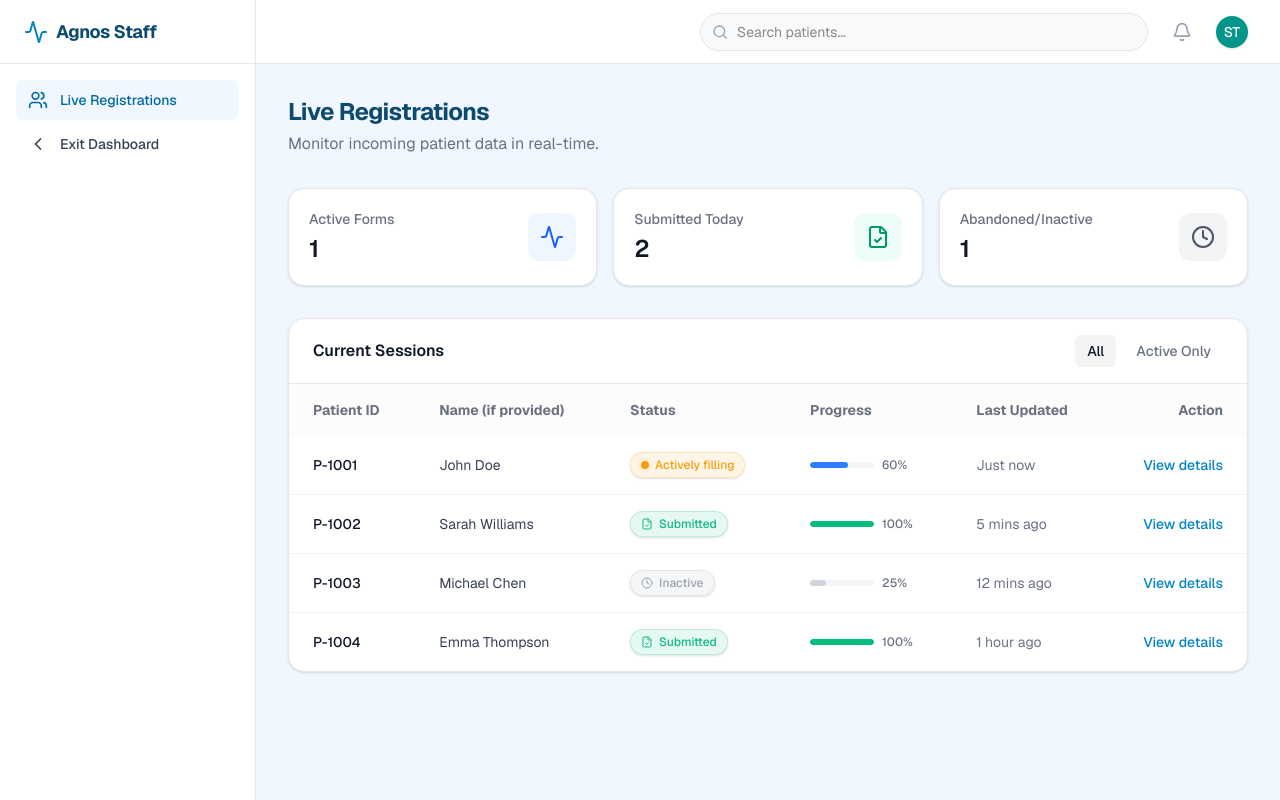
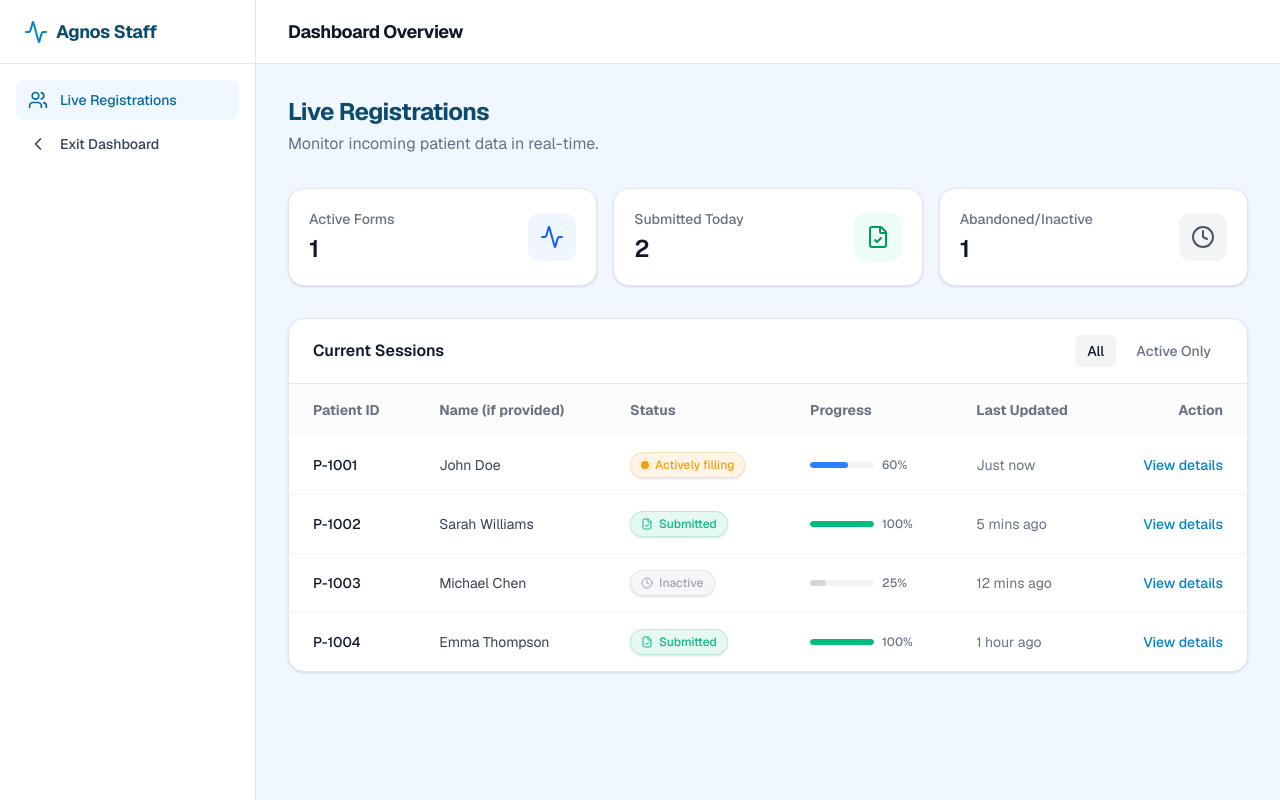
Before and after one commit to tharitnut/PulseSync, a Next.js app: page /staff in a window 1280 px wide. Built offline with nearby package versions, Linux system fonts and the light colour scheme.

Commit message:
Update UX/UI

```diff
--- a/app/staff/page.tsx
+++ b/app/staff/page.tsx
@@ -95,29 +95,14 @@ export default function StaffView() {
       <main className="flex-1">
         {/* Header */}
         <header className="h-16 bg-white border-b border-gray-200 flex items-center justify-between px-4 sm:px-6 lg:px-8 sticky top-0 z-10">
-          <div className="flex items-center md:hidden gap-2">
-            <Link href="/" className="p-1 -ml-1 text-gray-400 hover:text-gray-600 transition-colors">
+          <div className="flex items-center gap-2">
+            <Link href="/" className="p-1 -ml-1 text-gray-400 hover:text-gray-600 transition-colors md:hidden">
               <ChevronRight className="w-5 h-5 rotate-180" />
             </Link>
             <div className="flex items-center">
-              <Activity className="w-6 h-6 text-brand-500 mr-2" />
-              <span className="text-lg font-bold text-brand-900 tracking-tight">Agnos</span>
-            </div>
-          </div>
-          <div className="flex-1 flex justify-end items-center gap-4">
-            <div className="relative max-w-md w-full hidden sm:block">
-              <Search className="absolute left-3 top-1/2 -translate-y-1/2 w-4 h-4 text-gray-400" />
-              <input
-                type="text"
-                placeholder="Search patients..."
-                className="w-full pl-9 pr-4 py-2 border border-gray-200 rounded-full text-sm focus:outline-none focus:ring-2 focus:ring-teal-500 focus:border-transparent bg-gray-50 hover:bg-white transition-colors"
-              />
-            </div>
-            <button className="p-2 text-gray-400 hover:text-gray-500 rounded-full hover:bg-gray-100 transition-colors">
-              <Bell className="w-5 h-5" />
-            </button>
-            <div className="w-8 h-8 bg-teal-600 rounded-full text-white flex items-center justify-center text-sm font-medium shadow-sm">
-              ST
+              <Activity className="w-6 h-6 text-brand-500 mr-2 md:hidden" />
+              <span className="text-lg font-bold text-brand-900 tracking-tight md:hidden">Agnos</span>
+              <span className="text-lg font-bold text-gray-900 tracking-tight hidden md:block">Dashboard Overview</span>
             </div>
           </div>
         </header>
```
